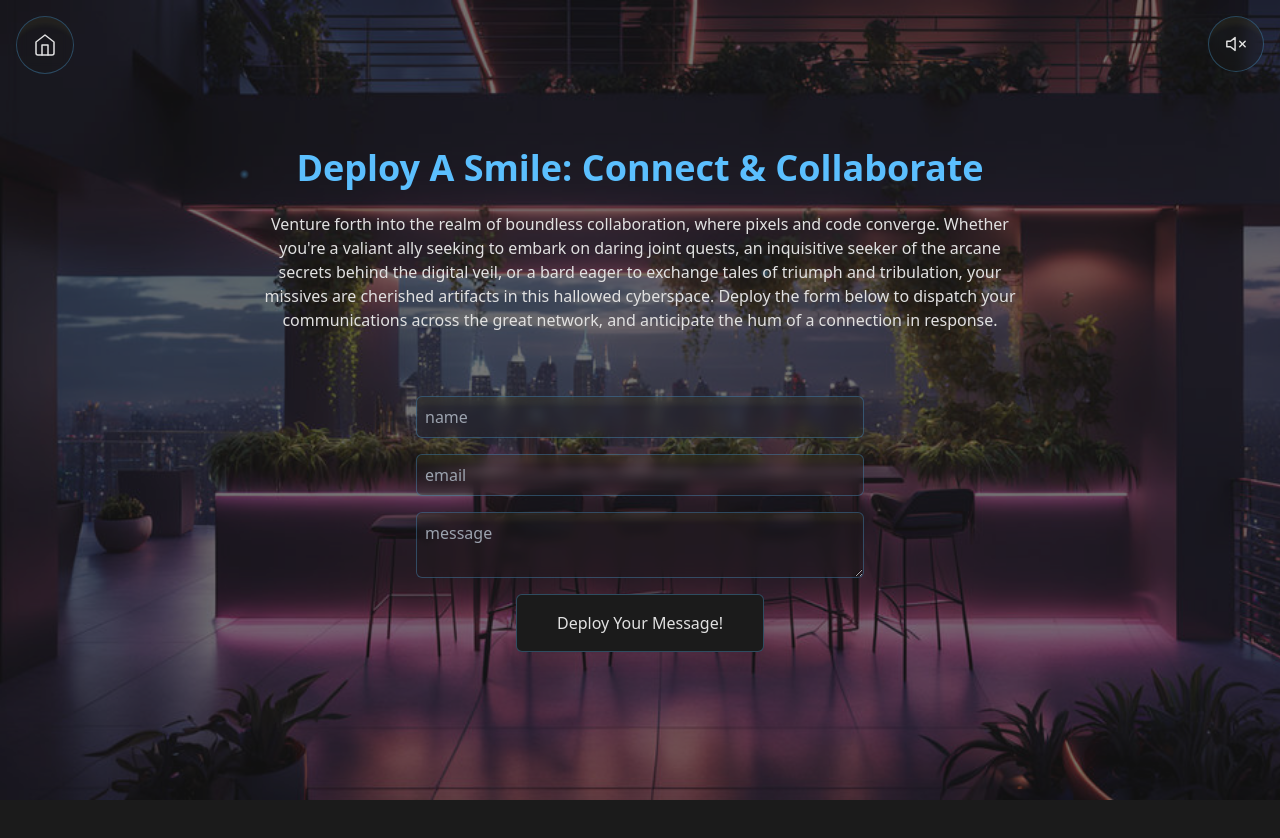
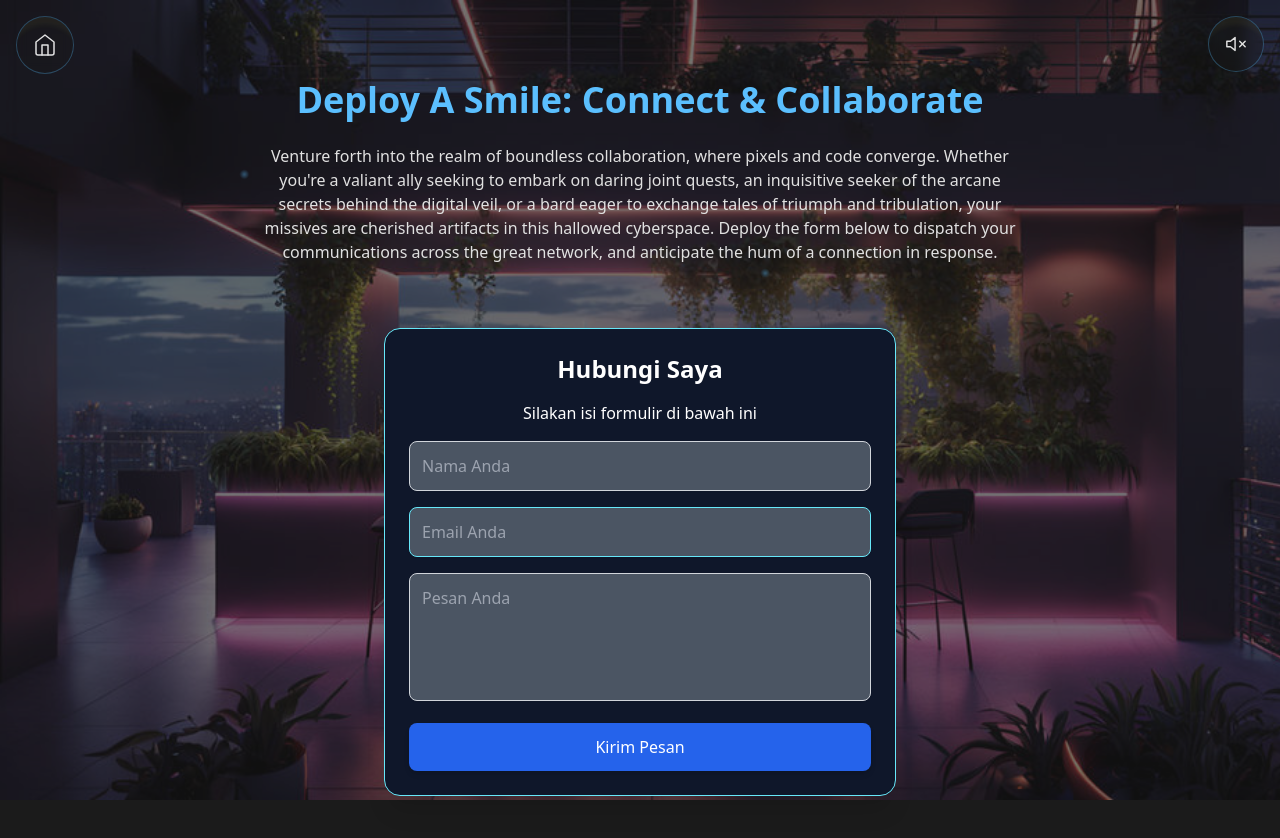
Before and after one commit to satriaaryadiva/porto, a Next.js app: page /contact in a window 1280 px wide. Shown: the top 838 px of the page. Before the commit the page ends 800 px from the top, so only its background shows below. Built offline with nearby package versions, Linux system fonts and the light colour scheme.

Commit message:
contact : test

```diff
--- a/src/components/contact/Form.tsx
+++ b/src/components/contact/Form.tsx
@@ -15,11 +15,10 @@ const container = {
     },
   },
 };
+
 const item = {
-  hidden: {
-    scale: 0,
-  },
-  show: { scale: 1 },
+  hidden: { opacity: 0, y: 10 },
+  show: { opacity: 1, y: 0, transition: { duration: 0.3 } },
 };
 
 interface FormData {
@@ -32,11 +31,12 @@ const Form = () => {
   const {
     register,
     handleSubmit,
+    reset,
     formState: { errors },
   } = useForm<FormData>();
 
-  const sendEmail = (params: Record<string, unknown> | undefined) => {
-    const toastId = toast.loading("Sending your message, please wait...");
+  const sendEmail = (params: Record<string, unknown>) => {
+    const toastId = toast.loading("Mengirim pesan...");
     emailjs
       .send(
         process.env.NEXT_PUBLIC_SERVICE_ID ?? "",
@@ -44,112 +44,102 @@ const Form = () => {
         params,
         {
           publicKey: process.env.NEXT_PUBLIC_PUBLIC_KEY,
-          limitRate: {
-            throttle: 10000,
-          },
+          limitRate: { throttle: 10000 },
         }
       )
-      .then(
-        () => {
-          toast.success(
-            "I have recevied your message, I will get back to you soon!",
-            {
-              id: toastId,
-            }
-          );
-        },
-        (error) => {
-          toast.error(
-            "There was an error sending your message, please try again later!",
-            {
-              id: toastId,
-            }
-          );
-          console.log("FAILED...", error.text);
-        }
-      );
+      .then(() => {
+
+        toast.success("I have recevied your message, I will get back to you soon!", { id: toastId });
+        reset()
+      })
+      .catch((error) => {
+        toast.error("Terjadi kesalahan saat mengirim pesan. Silakan coba lagi nanti.", { id: toastId });
+        console.error("FAILED...", error.message);
+      });
   };
+
+  const getFormattedDate = () => {
+    const now = new Date();
+    return {
+      sent_day: now.toLocaleDateString("id-ID", { weekday: "long" }),
+      sent_date: now.toLocaleDateString("id-ID", { day: "numeric", month: "long", year: "numeric" }),
+      sent_time: now.toLocaleTimeString("id-ID", { hour: "2-digit", minute: "2-digit", hour12: false }),
+    };
+  };
+
   const onSubmit = (data: FormData) => {
-    const temlpateParams = {
-      to_name: "Ali Sabet",
+    const { sent_day, sent_date, sent_time } = getFormattedDate();
+
+    sendEmail({
+      to_name: "Satria Arya",
       from_name: data.name,
       reply_to: data.email,
       message: data.message,
-    };
-    sendEmail(temlpateParams);
+      sent_day,
+      sent_date,
+      sent_time,
+    });
   };
 
   return (
     <>
       <Toaster richColors={true} />
-      <motion.form
+      <motion.div
         variants={container}
         initial="hidden"
         animate="show"
-        onSubmit={handleSubmit(onSubmit)}
-        className="max-w-md w-full flex flex-col items-center justify-center space-y-4"
+        className="max-w-lg w-full  bg-slate-900 shadow-xl rounded-2xl p-6 space-y-4 border border-cyan-300"
       >
-        <motion.input
-          type="text"
-          variants={item}
-          placeholder="name"
-          {...register("name", {
-            required: "This flied is required!",
-            minLength: {
-              value: 3,
-              message: "Name should be atleast 3 characters long.",
-            },
-          })}
-          className="w-full p-2 rounded-md shadow-lg text-foreground focus:outline-none focus:ring-2 focus:ring-accent/50 custom-bg"
-        />
-        {errors.name && (
-          <span className="inline-block self-start text-accent">
-            {errors.name.message}
-          </span>
-        )}
-        <motion.input
-          variants={item}
-          type="email"
-          placeholder="email"
-          {...register("email", { required: "This flied is required!" })}
-          className="w-full p-2 rounded-md shadow-lg text-foreground focus:outline-none focus:ring-2 focus:ring-accent/50 custom-bg"
-        />
-        {errors.email && (
-          <span className="inline-block self-start text-accent">
-            {errors.email.message}
-          </span>
-        )}
+        <h2 className="text-2xl font-semibold text-white text-center">Hubungi Saya</h2>
+        <p className="text-white text-center">Silakan isi formulir di bawah ini</p>
+        <motion.form onSubmit={handleSubmit(onSubmit)} className="space-y-4">
+          <motion.div variants={item}>
+            <input
+              type="text"
+              {...register("name", {
+                required: "Nama wajib diisi!",
+                minLength: { value: 3, message: "Nama minimal 3 karakter." },
+              })}
+              placeholder="Nama Anda"
+              className="w-full p-3 border bg-gray-600 border-gray-300 rounded-lg shadow-sm focus:ring-2 focus:ring-blue-500 focus:outline-none"
+            />
+            {errors.name && <p className="text-red-500 text-sm mt-1">{errors.name.message}</p>}
+          </motion.div>
 
-        <motion.textarea
-          variants={item}
-          placeholder="message"
-          {...register("message", {
-            required: "This flied is required!",
-            maxLength: {
-              value: 500,
-              message: "Name should be less than 500 characters long.",
-            },
-            minLength: {
-              value: 50,
-              message: "Name should be more than 50 characters long.",
-            },
-          })}
-          className="w-full p-2 rounded-md shadow-lg text-foreground focus:outline-none focus:ring-2 focus:ring-accent/50 custom-bg"
-        />
-        {errors.message && (
-          <span className="inline-block self-start text-accent">
-            {errors.message.message}
-          </span>
-        )}
+          <motion.div variants={item}>
+            <input
+              type="email"
+              {...register("email", { required: "Email wajib diisi!" })}
+              placeholder="Email Anda"
+              className="w-full p-3 border bg-gray-600 border-cyan-300 rounded-lg shadow-sm focus:ring-2 focus:ring-blue-500 focus:outline-none"
+            />
+            {errors.email && <p className="text-red-500 text-sm mt-1">{errors.email.message}</p>}
+          </motion.div>
 
-        <motion.input
-          variants={item}
-          value="Deploy your message!"
-          className="px-10 py-4 rounded-md shadow-lg bg-background border border-accent/30 border-solid hover:shadow-glass-sm backdrop-blur-sm text-foreground focus:outline-none focus:ring-2 focus:ring-accent/50 cursor-pointer capitalize"
-          type="submit"
-        />
-      </motion.form>
+          <motion.div variants={item}>
+            <textarea
+              {...register("message", {
+                required: "Pesan wajib diisi!",
+                minLength: { value: 30, message: "Pesan minimal 30 karakter." },
+                maxLength: { value: 500, message: "Pesan maksimal 500 karakter." },
+              })}
+              placeholder="Pesan Anda"
+              className="w-full p-3 border bg-gray-600 border-gray-300 rounded-lg shadow-sm focus:ring-2 focus:ring-blue-500 focus:outline-none h-32 resize-none"
+            />
+            {errors.message && <p className="text-red-500 text-sm mt-1">{errors.message.message}</p>}
+          </motion.div>
+
+          <motion.button
+            variants={item}
+            type="submit"
+            className="w-full p-3 bg-blue-600 text-white rounded-lg font-medium shadow-md hover:bg-blue-700 transition duration-300"
+          >
+            Kirim Pesan
+          </motion.button>
+        </motion.form>
+      </motion.div>
     </>
   );
 };
+
 export default Form;
--- a/src/components/projects/index.tsx
+++ b/src/components/projects/index.tsx
@@ -1,6 +1,6 @@
 'use client';
 
-import {   IProjectsData } from "@/app/data";
+import { IProjectsData } from "@/app/data";
 import { motion } from "framer-motion";
 import Image from "next/image";
 import Link from "next/link";
@@ -24,14 +24,13 @@ const item = {
   show: { opacity: 1, y: 0 },
 };
 
-
 const ProjectList: React.FC<ProjectListProps> = ({ projects }) => {
   return (
     <motion.div
       variants={container}
       initial="hidden"
       animate="show"
-      className="grid grid-cols-1 sm:grid-cols-2 mx-4 lg:grid-cols-3 w-full gap-8 px-6 py-10 md:px-12 lg:px-16 bg-gradient-to-b   text-white"
+      className="grid grid-cols-1 sm:grid-cols-2 mx-4 lg:grid-cols-3 w-full gap-8 px-6 py-10 md:px-12 lg:px-16 bg-gradient-to-b text-white"
     >
       {projects.map((project) => (
         <motion.div
@@ -39,23 +38,32 @@ const ProjectList: React.FC<ProjectListProps> = ({ projects }) => {
           variants={item}
           className="relative bg-gray-800 rounded-lg shadow-md overflow-hidden transform transition-all hover:scale-105 hover:shadow-2xl w-full hover:bg-gray-700"
         >
+          {/* Pastikan path gambar benar */}
           <div className="relative w-full h-64">
-            <Image src={project.image} alt={project.name} fill className="object-cover" />
+            <Image
+              src={project.image}
+              alt={project.name}
+              fill
+              className="object-cover"
+              unoptimized // Tambahkan ini jika masih bermasalah
+            />
           </div>
+
           <div className="p-6 space-y-4">
             <h3 className="text-xl font-bold text-accent">{project.name}</h3>
             <p className="text-sm text-gray-400">{project.description}</p>
             <p className="text-xs text-gray-500">
-              Released on: {project.date}
+              Released on: {new Date(project.date).toLocaleDateString()}
             </p>
+
             <Link
               href={project.demoLink}
               target="_blank"
-              className="inline-block px-4 py-2 mt-4 text-sm font-semibold text-center text-gray-900 bg-accent rounded-lg hover:bg-accent/90"            >
+              className="inline-block px-4 py-2 mt-4 text-sm font-semibold text-center text-gray-900 bg-accent rounded-lg hover:bg-accent/90"
+            >
               View Demo
             </Link>
           </div>
-          <div className="absolute inset-0 bg-gradient-to-t from-black via-transparent to-transparent opacity-70"></div>
         </motion.div>
       ))}
     </motion.div>
```
Also changed, not shown: 1 other file (tests, documents, lock files or other folders).
